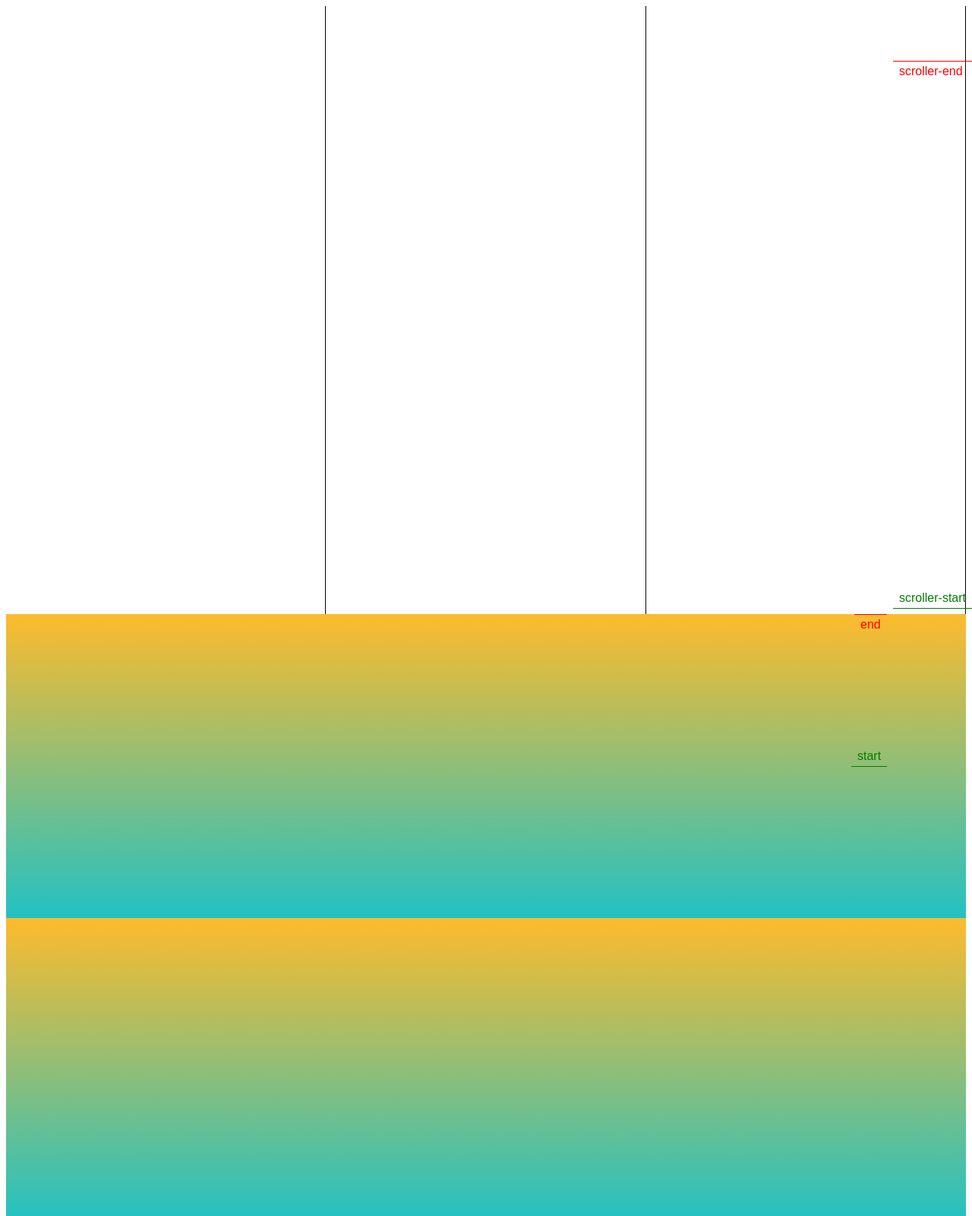
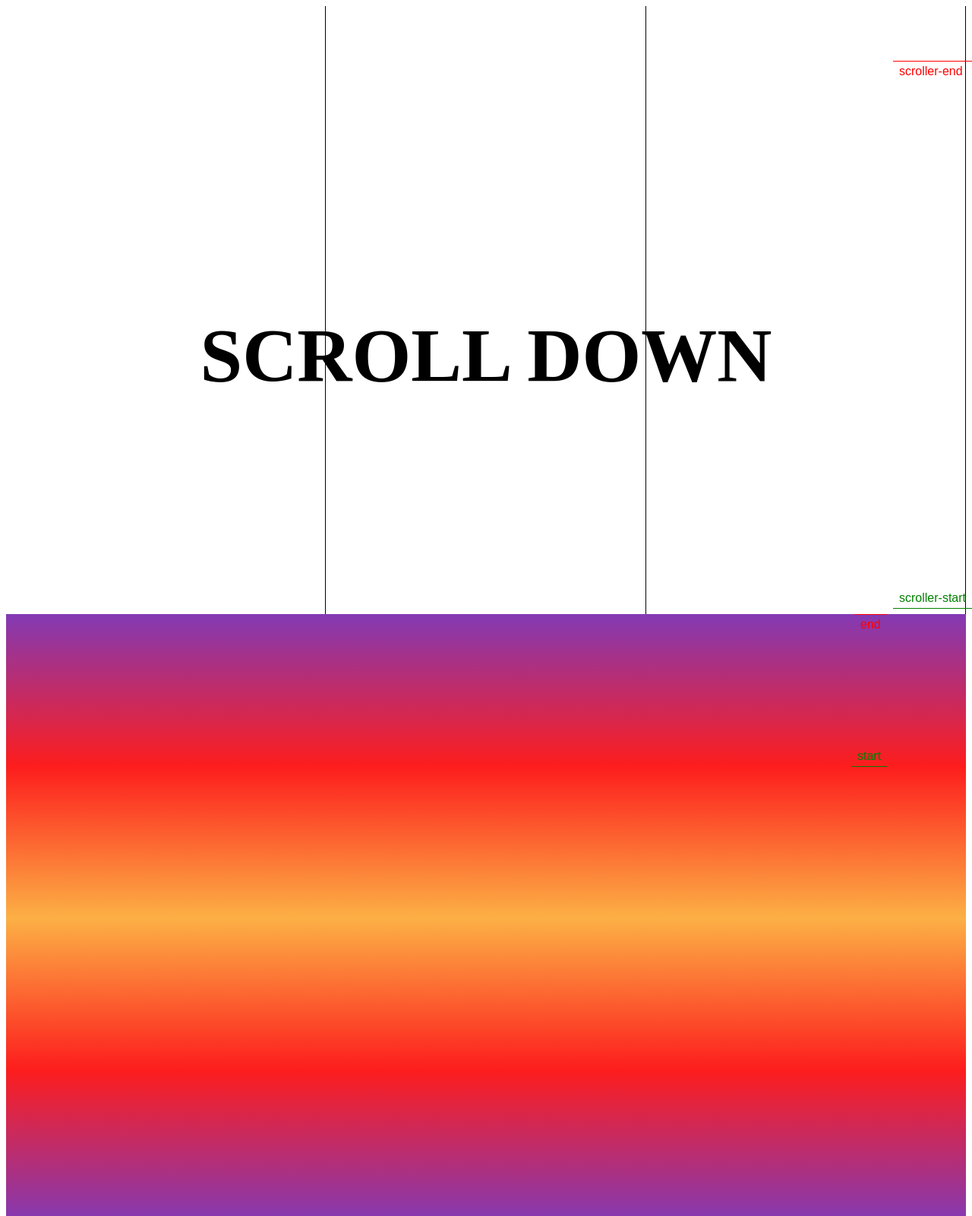
Before and after one commit to hotriluc/gallery-scroll-animation, a website built with Vite: page index.html in a window 1280 px wide. Shown: the top 1600 px of the page at 76% size. Built offline with nearby package versions, Linux system fonts and the light colour scheme; some packages are replaced by stand-ins of ours.

Commit message:
change gradient and add heading

```diff
--- a/index.html
+++ b/index.html
@@ -9,7 +9,8 @@
   <title>Vite App</title>
 </head>
 
-<body>
+<body class="gallery">
+  <h1 class="heading">SCROLL DOWN</h1>
   <section>
     <div class="line"></div>
     <div class="line"></div>
--- a/style.css
+++ b/style.css
@@ -6,6 +6,10 @@ html,
 body {
   min-height: 100%;
   height: auto;
+}
+
+body::-webkit-scrollbar {
+  display: none;
 }
 
 section {
@@ -19,15 +23,28 @@ section {
   border-right: 1px solid black;
 }
 
-image:before {
+.gallery {
+  height: 200vh;
+}
+
+.heading {
+  position: fixed;
+  top: 50%;
+  left: 50%;
+  transform: translate(-50%, -50%);
+  font-size: 100px;
+  width: max-content;
+}
+
+.image:before {
   content: "";
   position: absolute;
   height: 100vh;
   width: 100%;
   z-index: 4;
   top: 0;
-  left: 0;
-  border-right: 1px solid black;
+  left: -1px;
+  /* border-right: 1px solid black; */
 }
 
 .image {
@@ -37,9 +54,23 @@ image:before {
   position: relative;
   background-size: cover;
   z-index: -1;
+  background: rgb(131, 58, 180);
   background: linear-gradient(
-    0deg,
-    rgba(34, 193, 195, 1) 0%,
-    rgba(253, 187, 45, 1) 100%
+    180deg,
+    rgba(131, 58, 180, 1) 0%,
+    rgba(253, 29, 29, 1) 50%,
+    rgba(252, 176, 69, 1) 100%
   );
 }
+
+.image:nth-of-type(4),
+.image:nth-of-type(5),
+.image:nth-of-type(6) {
+  background: rgb(131, 58, 180);
+  background: linear-gradient(
+    0,
+    rgba(131, 58, 180, 1) 0%,
+    rgba(253, 29, 29, 1) 50%,
+    rgba(252, 176, 69, 1) 100%
+  );
+}
```
